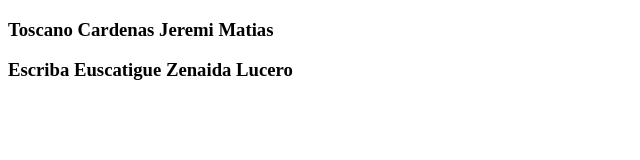
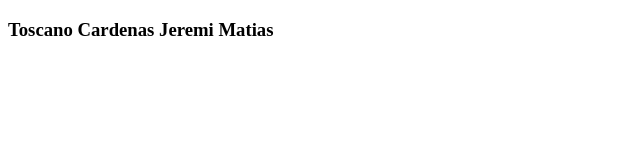
Before and after one commit to grupo12025/Node.js, a plain HTML site: page index.html in a window 1280 px wide. Shown: the whole page, without its empty margins (0-640 px from the left). Drawn offline with Linux system fonts and the light colour scheme.

Commit message:
Revert "SEGUNDA FASE ESCRIBA"
This reverts commit 6e7d0fedf0bd0a72ae0ba584466a91625edb8167.

```diff
--- a/index.html
+++ b/index.html
@@ -7,6 +7,5 @@
 </head>
 <body>
     <h3>Toscano Cardenas Jeremi Matias</h3>
-    <h3>Escriba Euscatigue Zenaida Lucero</h3>
 </body>
 </html>
```
